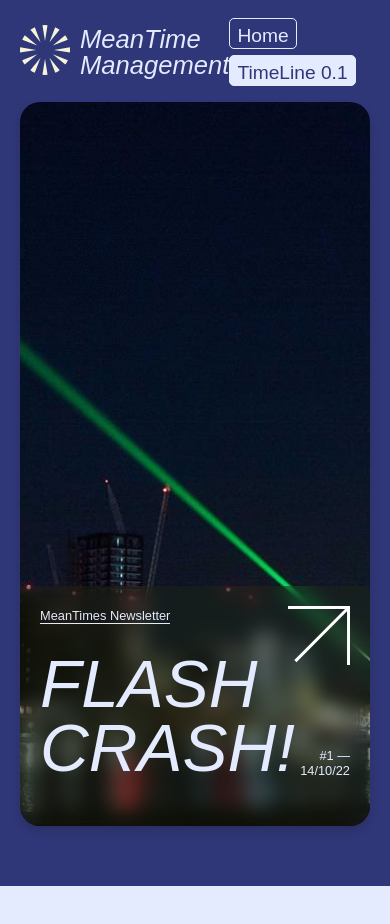
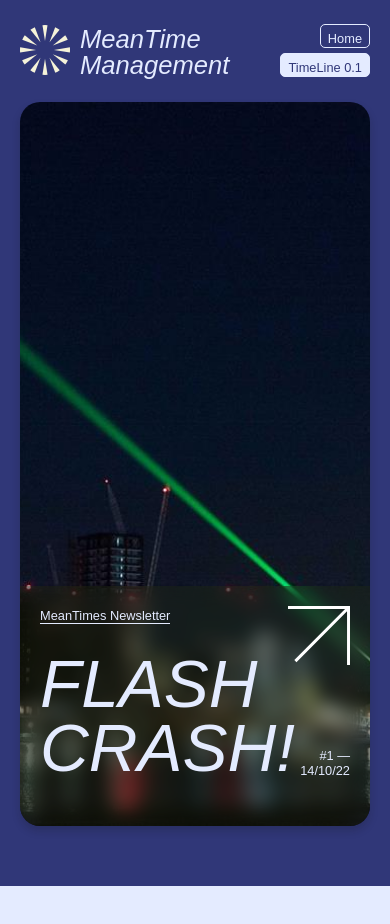
Before and after one commit to IdealPress/MeanTime-Management, a React (Vite) app: page / in a window 390 px wide. Shown: the top 924 px of the page. Built offline with nearby package versions, Linux system fonts and the light colour scheme; what vis-timeline would draw is missing.

Commit message:
Update Navigation.css

```diff
--- a/src/components/Navigation.css
+++ b/src/components/Navigation.css
@@ -1,13 +1,13 @@
-
 nav {
   display: flex;
   align-items: center;
   justify-content: space-between;
-  padding-left: 20px;
+  padding: 0px 0px 0px 20px;
   height: 100px;
   font-size: 2rem;
   border-bottom: 2px solid var(--bg-color);
 }
+
 nav > .logo {
   display: flex;
   align-items: center;
@@ -47,3 +47,17 @@ nav li a:hover {
   background: var(--color);
   color: var(--bg-color);
 }
+
+@media only screen and (max-width: 600px) {
+  nav {
+    padding: 0px 20px;
+  }
+  nav ul{
+    text-align: right;
+  }
+  nav li {
+    font-size: 0.8rem;
+    display: block;
+    margin: 5px 0px;
+  }
+}
```
